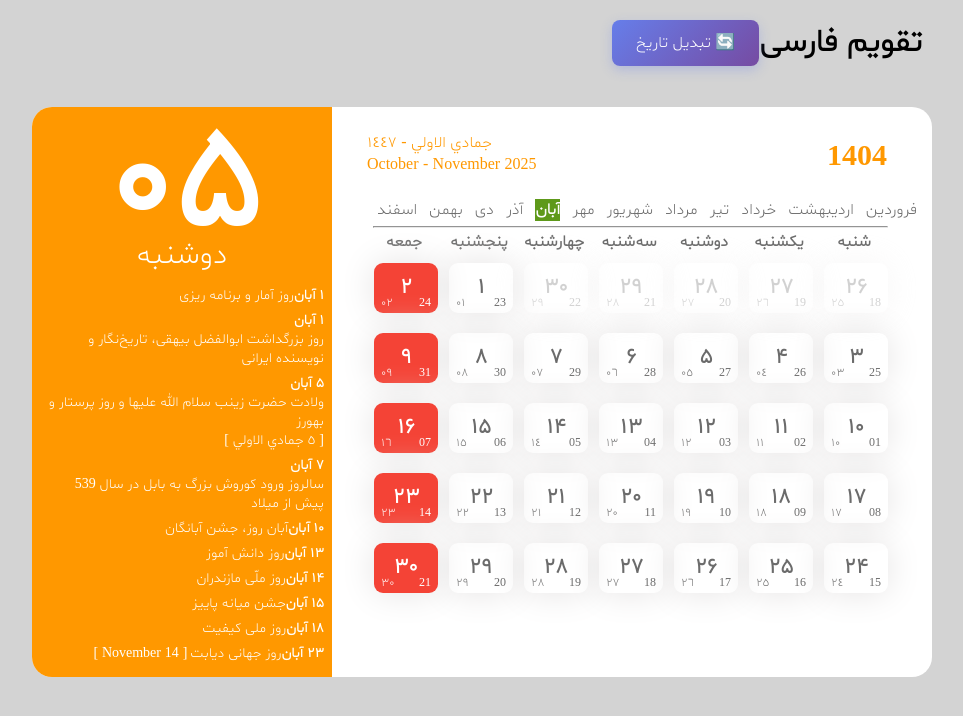
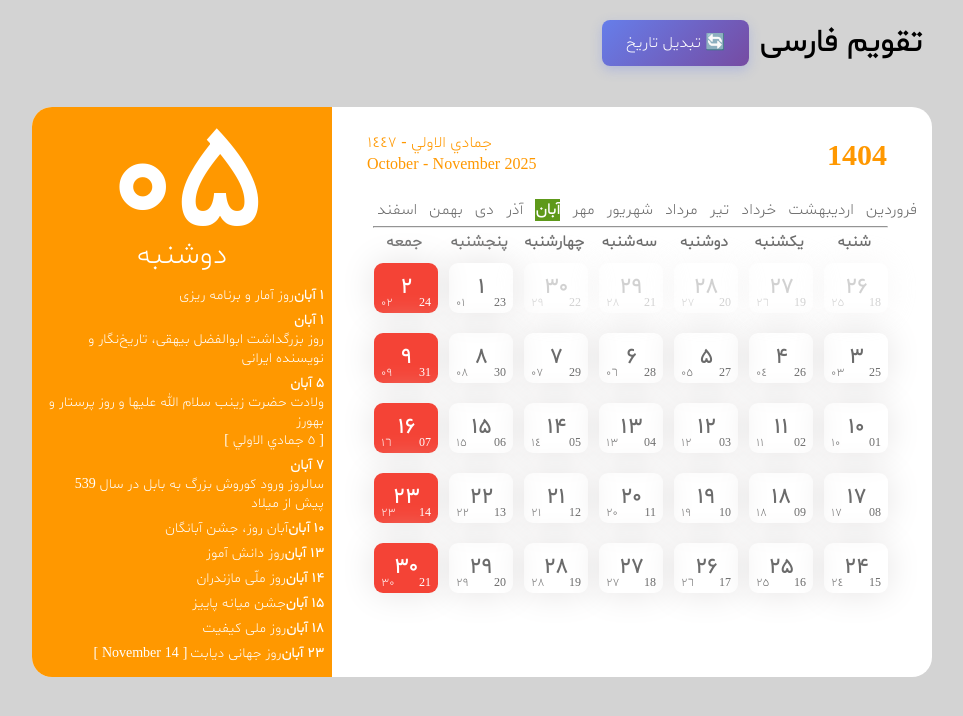
Before and after one commit to MaxShirinzad/Persian_Calendar_Desktop, a Vue app: page / in a window 1280 px wide. Shown: the top 716 px of the page, without its empty margins (220-1183 px from the left). Built offline with nearby package versions, Linux system fonts and the light colour scheme.

Commit message:
Date conversion button edit style

```diff
--- a/src/components/Calendar.css
+++ b/src/components/Calendar.css
@@ -185,6 +185,7 @@
   font-weight: 500;
   transition: all 0.3s ease;
   box-shadow: 0 4px 12px rgba(102, 126, 234, 0.3);
+  margin-right: 10px
 }
 
 .convert-date-btn:hover {
```
